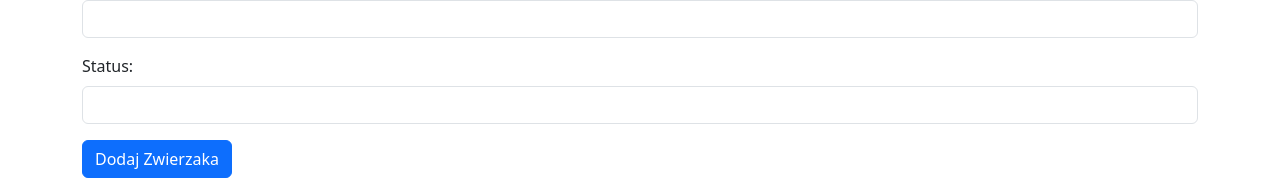
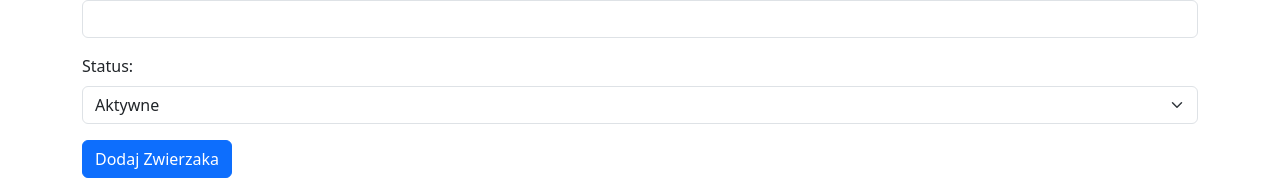
Before and after one commit to Stelmaszv/Pet-Api-Netgrf, a React (Create React App) app in the folder frontend/: page / in a window 1280 px wide. Shown: the part 158-338 px from the top of the page. Built offline with nearby package versions, Linux system fonts and the light colour scheme; no server answers.

Commit message:
Add select status

```diff
--- a/frontend/src/App.js
+++ b/frontend/src/App.js
@@ -1,5 +1,6 @@
+import React, { useState, useEffect } from 'react';
+import { Alert } from 'react-bootstrap';
 import 'bootstrap/dist/css/bootstrap.min.css';
-import React, { useState, useEffect } from 'react';
 import axios from 'axios';
 
 const API_URL = 'http://127.0.0.1:8000/api/pets';
@@ -9,7 +10,7 @@ function App() {
   const [editingPetId, setEditingPetId] = useState(null);
   const [newPet, setNewPet] = useState({
     name: '',
-    status: '',
+    status: ''
   });
   const [showAlert, setShowAlert] = useState(false);
 
@@ -147,13 +148,16 @@ function App() {
         </div>
         <div className="mb-3">
           <label className="form-label">Status:</label>
-          <input
-            type="text"
-            className="form-control"
+          <select
+            className="form-select"
             name="status"
             value={newPet.status}
             onChange={handleInputChange}
-          />
+          >
+            <option value="aktywne">Aktywne</option>
+            <option value="realizowane">Realizowane</option>
+            <option value="w trakcie">W trakcie</option>
+          </select>
         </div>
         {showAlert && (
           <div className="alert alert-danger" role="alert">
```
Also changed, not shown: 1 other file (tests, documents, lock files or other folders).
